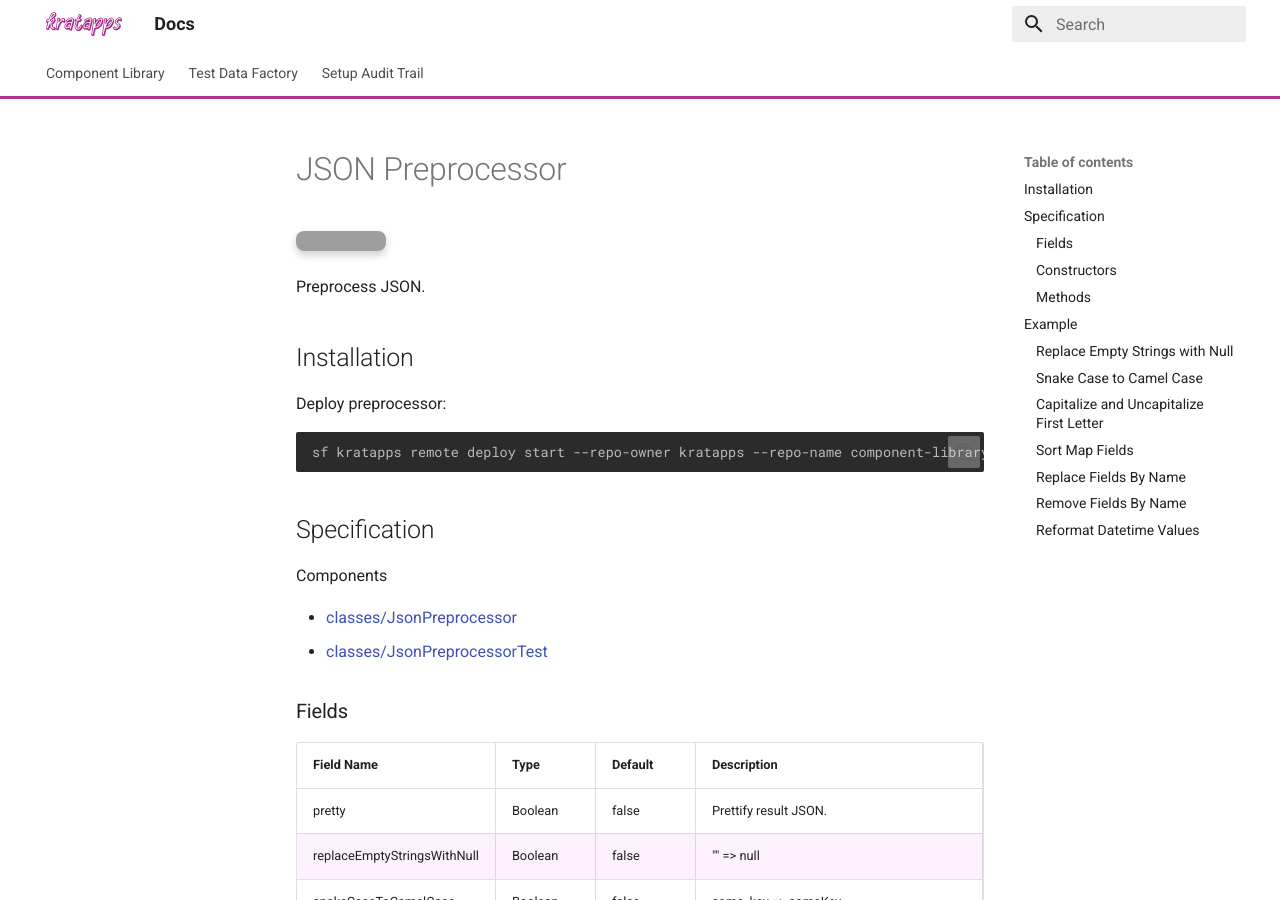
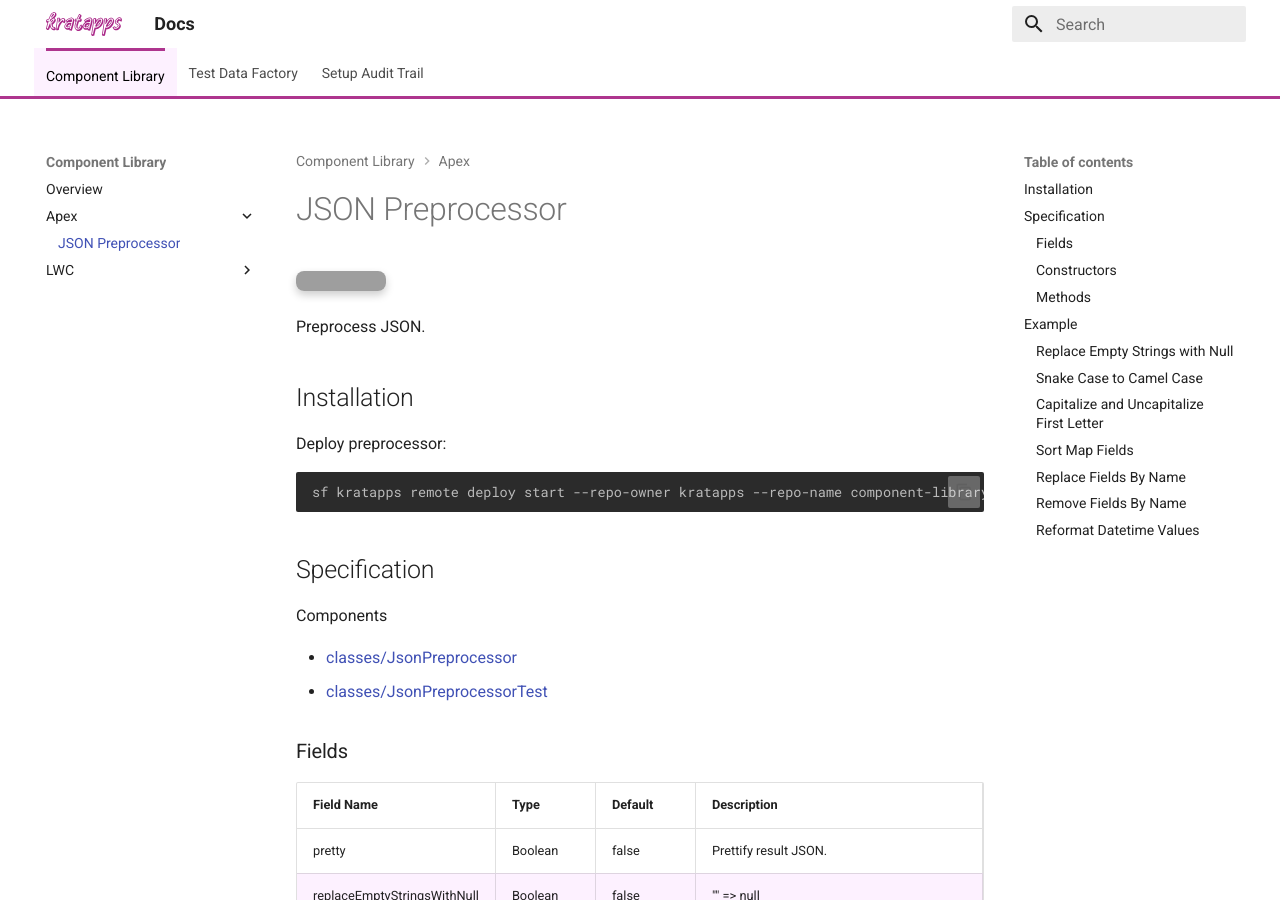
Before and after one commit to kratapps/kratapps-docs, an MkDocs documentation site: the page built from docs/component-library/json-preprocessor.md, in a window 1280 px wide and 900 px high. Built offline with MkDocs 1.6.1 and Material for MkDocs 9.7.7, drawn with Linux system fonts in a browser that asks for light colours; some of the changed text lies outside the part shown; grey boxes are pictures that could not be loaded.

Commit message:
Fix link nav.

```diff
--- a/mkdocs.yml
+++ b/mkdocs.yml
@@ -69,7 +69,7 @@
   - Component Library:
     - Overview: component-library/overview/components.md
     - Apex:
-      - JSON Preprocessor: components-library/json-preprocessor.md
+      - JSON Preprocessor: component-library/json-preprocessor.md
     - LWC:
       - Alert: component-library/alert.md
       - Error Handler: component-library/error-handler.md
```
